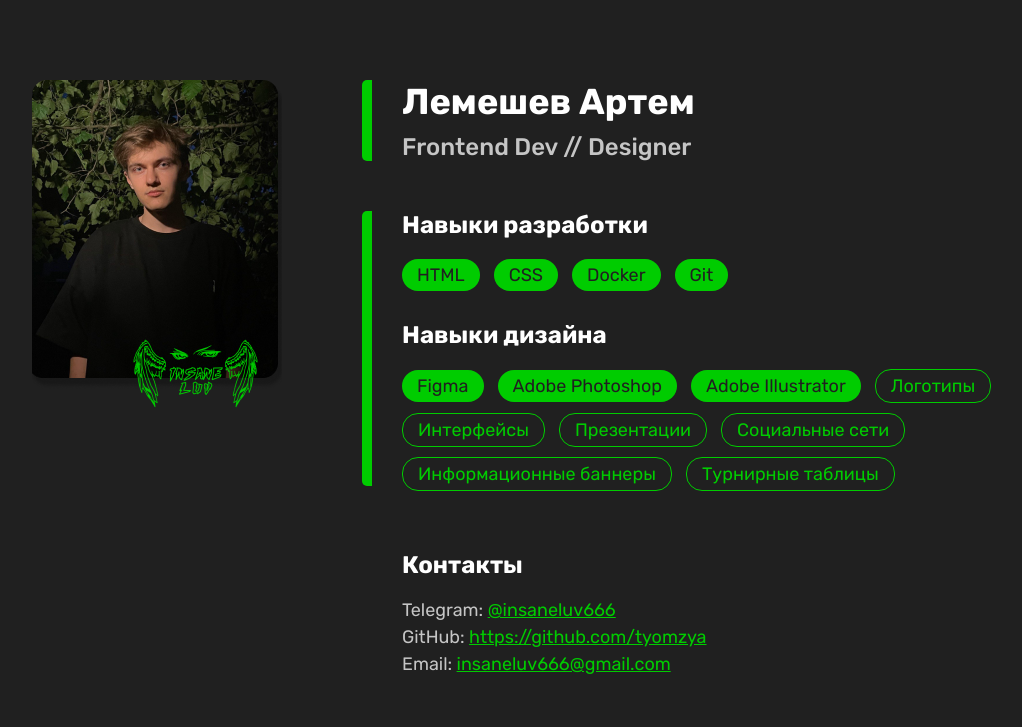
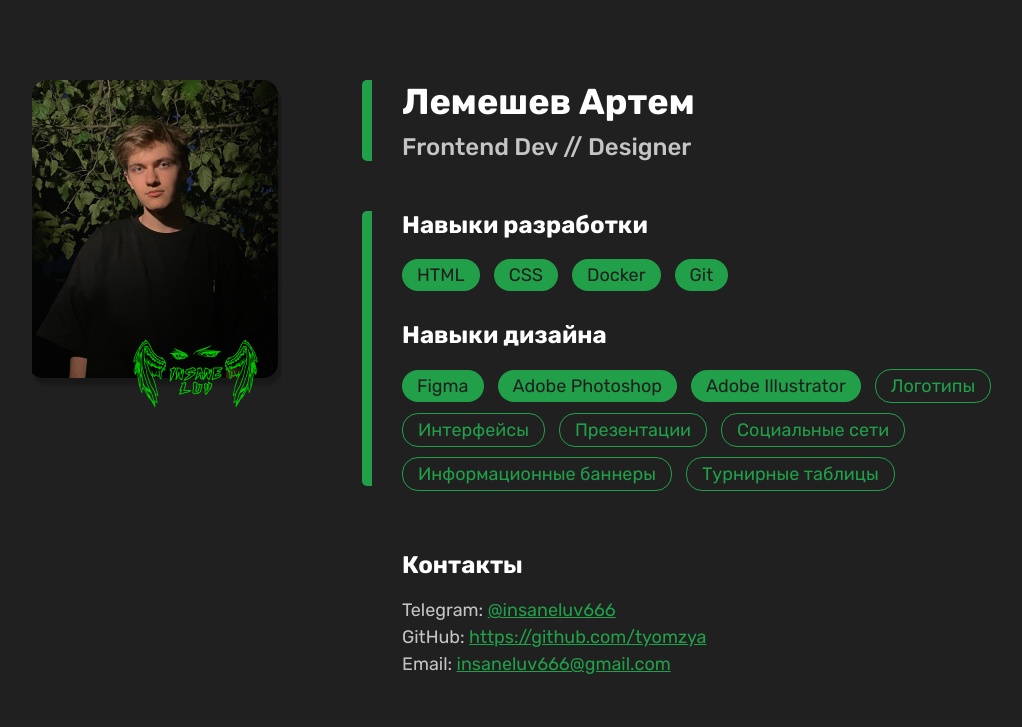
Before and after one commit to insaneluv666/resume-portfolio, a plain HTML site: page index.html in a window 1280 px wide. Shown: the top 727 px of the page, without its empty margins (68-1090 px from the left). Drawn offline with Linux system fonts and the light colour scheme.

Commit message:
Focus color

```diff
--- a/css/styles.css
+++ b/css/styles.css
@@ -53,7 +53,7 @@ h5 {
     font-weight: 400;
     font-style: normal;
     font-size: 18px;
-    color: #00CC00;
+    color: #21A049;
 
 }
 
@@ -68,7 +68,7 @@ h6 {
 
 }
 a {
-    color: #00CC00;
+    color: #21A049;
 }
 
 .page-content {
@@ -134,14 +134,14 @@ a {
 }
 
 .green-line1 {
-    background-color: #00CC00;
+    background-color: #21A049;
     width: 10px;
     height: 81px;
     border-radius: 5px 0px 0px 5px;
 }
 
 .green-line2 {
-    background-color: #00CC00;
+    background-color: #21A049;
     width: 10px;
     height: 275px;
     border-radius: 5px 0px 0px 5px;
@@ -167,7 +167,7 @@ a {
 }
 
 .skill-block-green {
-    background-color: #00CC00;
+    background-color: #21A049;
     border-radius: 16px;
     padding: 5px 15px;
     display:inline-block;
@@ -177,7 +177,7 @@ a {
 
 .skill-block-black {
     background-color: #202020;
-    border: 1px solid #00CC00;
+    border: 1px solid #21A049;
     border-radius: 16px;
     padding: 5px 15px;
     display:inline-block;
```
